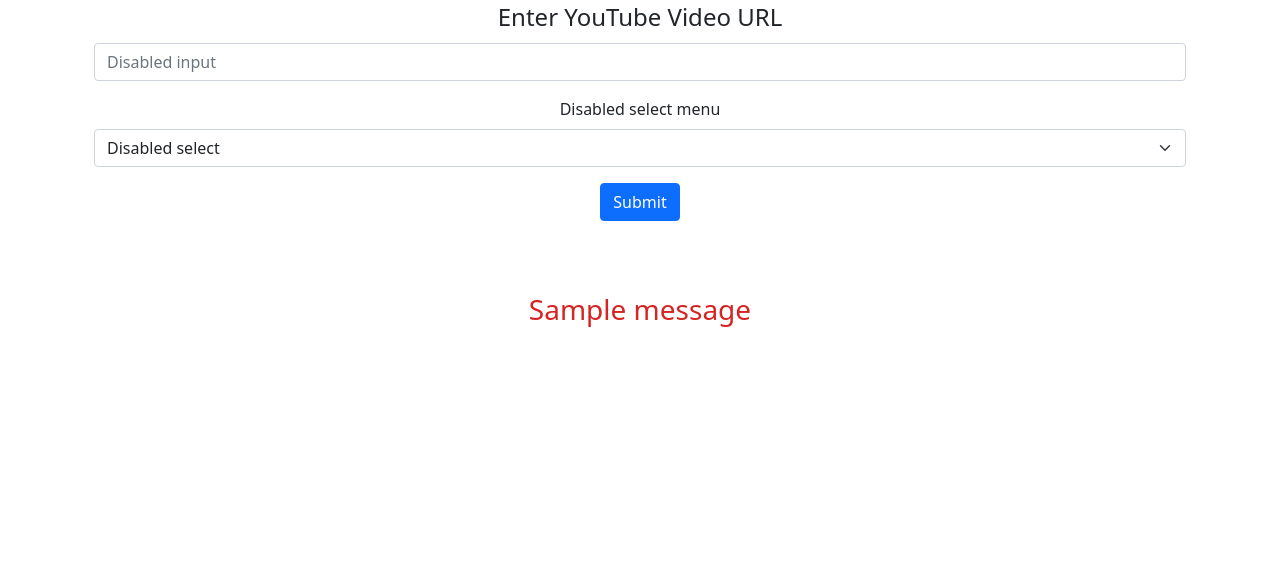
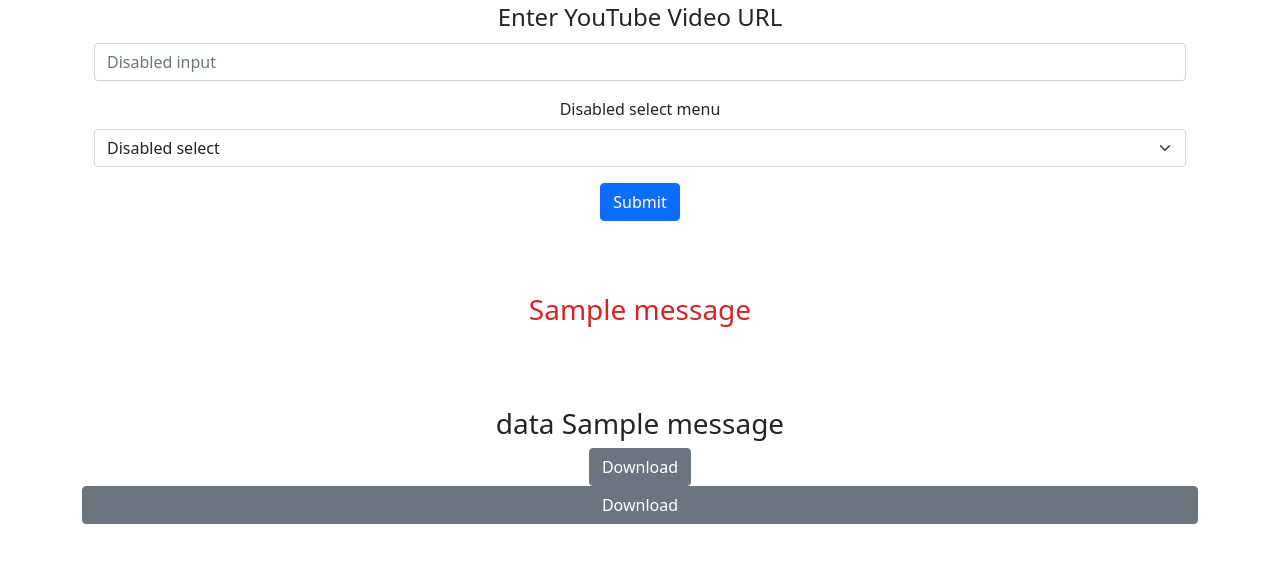
Before and after one commit to shihar73/Downloader, a Flask app: page /youtube in a window 1280 px wide. Shown: the part 123-686 px from the top of the page. Run offline with Flask 2, Linux system fonts and the light colour scheme; one stand-in notice (Sample message) is shown.

Commit message:
get youtube videos

```diff
--- a/app.py
+++ b/app.py
@@ -1,5 +1,8 @@
 from flask import *
+from youtube import dw_YouTube
 import time
+import os
+
 
 
 app = Flask(__name__)
@@ -15,15 +18,26 @@ def youtube():
     if request.method == 'POST':
         url = request.form["url"]
         quality = request.form["quality"]
-        if url[:23] == "https://www.youtube.com" and len(url) > 23:
-            print(url, quality)
-            print(len(url))
-            return redirect("/youtube")
+        if (url[:23] == "https://www.youtube.com" or url[:16] == "https://youtu.be")  and len(url) > 23 :
+            path = current_app.root_path + "/static/youtube_videos"
+
+            youtube = dw_YouTube(url, quality, path)
+            msg = youtube.download_video()
+            print(msg)
+            if msg == "Error":
+                print('Download Error Pleas check URL')
+                flash('Download Error Pleas check URL', "err")
+                return redirect(url_for("youtube"))
+            else :
+                flash(msg, "data")
+                return redirect("/youtube")
+
         else:
-            flash('Pleas check URL')
+            flash('Pleas check URL', "err")
             return redirect(url_for("youtube"))
 
     return render_template('youtube.html')
+
 
 @app.route("/insta")
 def insta():
@@ -32,4 +46,4 @@ def insta():
 
 
 if __name__ == "__main__":
-    app.run(debug=True, port=8080)
+    app.run(debug=True)
--- a/templates/youtube.html
+++ b/templates/youtube.html
@@ -29,14 +29,38 @@
 </div>
 <div class="container mt-4 p-4">
     <div class="row text-center">
-        {% with messages = get_flashed_messages() %}
+        {% with messages = get_flashed_messages(category_filter=["err"]) %}
         {% if messages %}
-            {% for message in messages %}
-            <h3 style="color: rgb(214, 36, 36)">{{ message }}</h3>
-            {% endfor %}
+
+        {% for message in messages %}
+        <h3 style="color: rgb(214, 36, 36)">{{ message }}</h3>
+        {% endfor %}
+
         {% endif %}
         {% endwith %}
     </div>
 </div>
 
+<div class="container mt-4 p-4">
+    <div class="row text-center">
+        {% with messages = get_flashed_messages(category_filter=["data"]) %}
+        {% if messages %}
+
+        {% for message in messages %}
+        <h3>data {{ message }}</h3>
+        <a href="/static/youtube_videos/Nadiyon Paar - Full Song - Roohi  Janhvi Kapoor Sachin-Jigar  Shamur  Rashmeet K.mp4" download>
+            <button type="button" class="btn btn-secondary">Download</button>
+        </a>
+        {% endfor %}
+
+        {% endif %}
+        {% endwith %}
+
+        <a href="static/img/icon.jpeg"  class="btn btn-secondary" download="">Download</a>
+
+    </div>
+</div>
+
+
+
 {% endblock index %}
```
Also changed, not shown: youtube.py (+34 -12 lines), static/img.jpeg (added), 1 other file.
